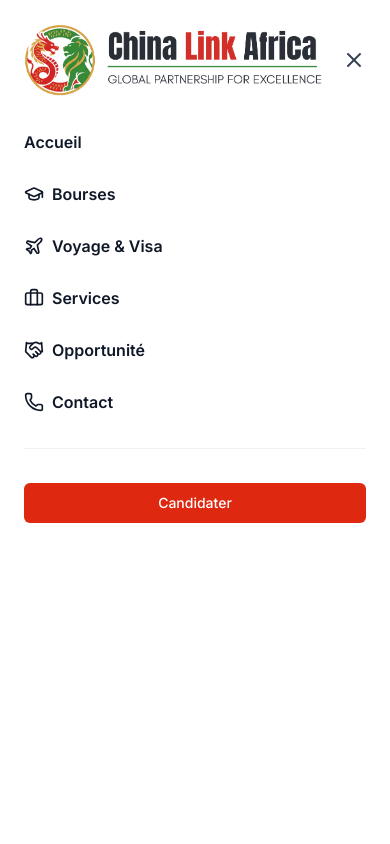
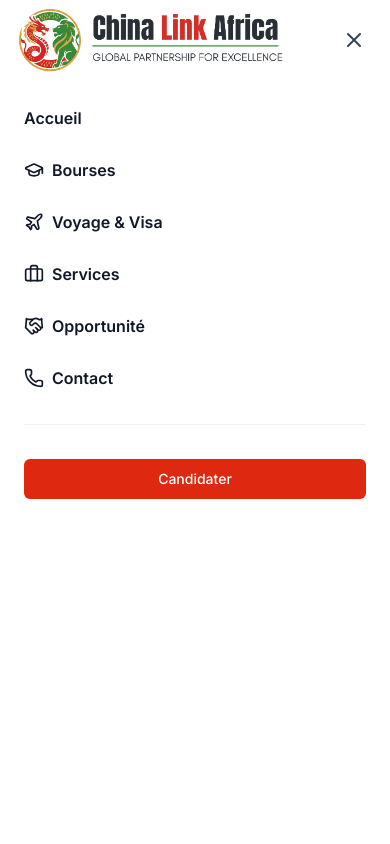
Before and after one commit to Kevjes/china-link-africa, a Next.js app: page / in a window 390 px wide. Both pictures are taken after a click on the button "Ouvrir menu principal". Shown: the top 844 px of the page. Built offline with nearby package versions, Linux system fonts and the light colour scheme.

Commit message:
feat: Implement responsive Navbar and main landing page with hero and scholarship sections.

```diff
--- a/src/app/page.tsx
+++ b/src/app/page.tsx
@@ -22,7 +22,7 @@ export default function Home() {
         <div className="relative z-10 w-full max-w-7xl px-6 lg:px-8 text-center">
           <div className="mx-auto max-w-4xl">
             <h1 className="text-5xl font-extrabold tracking-tight text-white sm:text-7xl mb-8 drop-shadow-sm">
-              Connectez-vous à la <span className="text-green-500">Chine</span> avec <br className="hidden sm:block" />
+              Connectez-vous à la <span className="text-primary">Chine</span> avec <br className="hidden sm:block" />
               <span className="text-white">China Link Africa</span>
             </h1>
             <p className="mt-6 text-xl leading-8 text-gray-100 max-w-2xl mx-auto">
--- a/src/components/layout/Navbar.tsx
+++ b/src/components/layout/Navbar.tsx
@@ -39,10 +39,10 @@ export default function Navbar() {
     return (
         <>
             <header className={`fixed inset-x-0 top-0 z-50 bg-white shadow-sm border-b border-gray-100 transition-transform duration-300 ease-in-out ${isVisible ? "translate-y-0" : "-translate-y-full"}`}>
-                <nav className="flex items-center justify-between p-6 lg:px-8" aria-label="Global">
+                <nav className="flex items-center justify-between p-2 lg:px-8" aria-label="Global">
                     <div className="flex lg:flex-1">
                         <Link href="/" className="-m-1.5 p-1.5 flex items-center">
-                            <Image src="/images/logo-transparent.png" alt="China Link Africa Logo" width={180} height={60} className="h-18 w-auto" priority />
+                            <Image src="/images/logo-transparent.png" alt="China Link Africa Logo" width={180} height={60} className="h-16 w-auto" priority />
                         </Link>
                     </div>
                     <div className="flex lg:hidden">
@@ -79,10 +79,10 @@ export default function Navbar() {
             {/* Mobile menu */}
             {mobileMenuOpen && (
                 <div className="lg:hidden fixed inset-0 z-[100] bg-white">
-                    <div className="fixed inset-y-0 right-0 z-[100] w-full overflow-y-auto bg-white px-6 py-6 sm:max-w-sm sm:ring-1 sm:ring-gray-900/10">
+                    <div className="fixed inset-y-0 right-0 z-[100] w-full overflow-y-auto bg-white px-6 py-2 sm:max-w-sm sm:ring-1 sm:ring-gray-900/10">
                         <div className="flex items-center justify-between">
-                            <Link href="/" className="-m-1.5 p-1.5 flex items-center" onClick={() => setMobileMenuOpen(false)}>
-                                <Image src="/images/logo-transparent.png" alt="China Link Africa Logo" width={150} height={50} className="h-18 w-auto" />
+                            <Link href="/" className="-m-1.5 py-1.5 flex items-center" onClick={() => setMobileMenuOpen(false)}>
+                                <Image src="/images/logo-transparent.png" alt="China Link Africa Logo" width={150} height={50} className="h-16 w-auto" />
                             </Link>
                             <button
                                 type="button"
```
